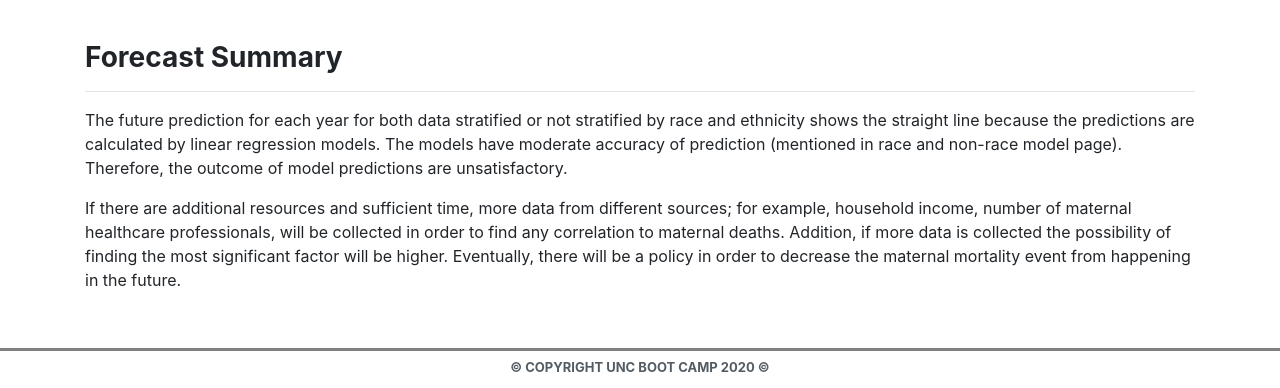
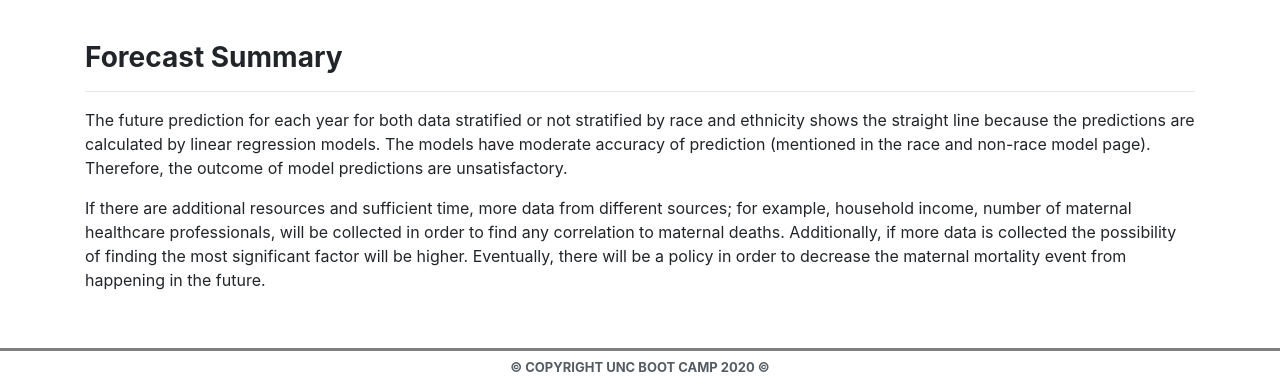
Before and after one commit to abpuccini/maternal-mortality-project, a Flask app: page /machine-learning-forecast in a window 1280 px wide. Shown: the part 2536-2924 px from the top of the page. Run offline with Flask 2, Linux system fonts and the light colour scheme; data comes from the database, SQL or seed files in the repository; some libraries are stand-ins or nearby versions; some web fonts are replaced.

Commit message:
Spelling Checked

```diff
--- a/templates/machine-learning-forecast.html
+++ b/templates/machine-learning-forecast.html
@@ -164,13 +164,14 @@
                     The future prediction for each year for both data stratified or not stratified by race and ethnicity
                     shows the straight line because the predictions are calculated by linear regression models. The
                     models
-                    have moderate accuracy of prediction (mentioned in race and non-race model page). Therefore, the
+                    have moderate accuracy of prediction (mentioned in the race and non-race model page). Therefore, the
                     outcome of model predictions are unsatisfactory.
                 </p>
                 <p>
                     If there are additional resources and sufficient time, more data from different sources; for
                     example, household income, number of maternal healthcare professionals, will be collected in order
-                    to find any correlation to maternal deaths. Addition, if more data is collected the possibility of
+                    to find any correlation to maternal deaths. Additionally, if more data is collected the possibility
+                    of
                     finding the most significant factor will be higher. Eventually, there will be a policy in order to
                     decrease the maternal mortality event from happening in the future.
                 </p>
```
